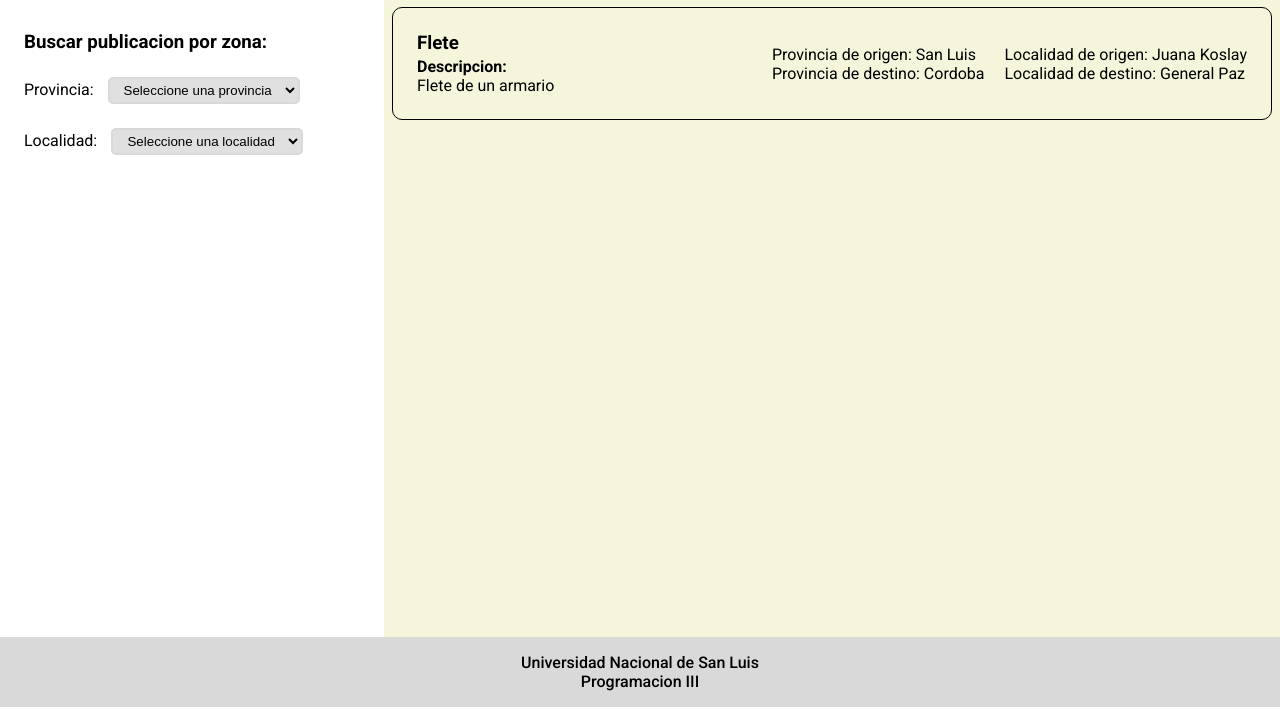
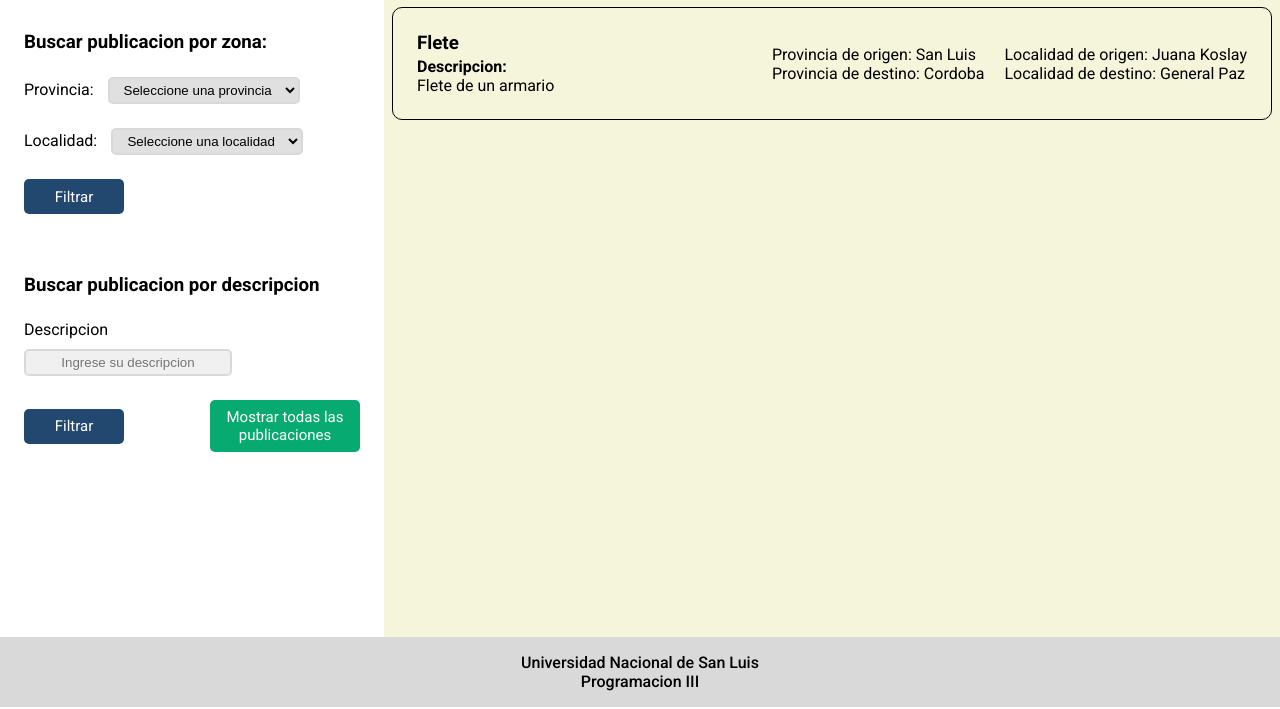
Before and after one commit to jero447/Proyecto-Integrador-Very-Deli, a PHP site: the page made by Very Deli/index.php in a window 1280 px wide. Shown: the part 91-800 px from the top of the page. Run offline with PHP 8.4, Linux system fonts and the light colour scheme; data comes from the database, SQL or seed files in the repository.

Commit message:
Agrego rama feature-filtrado-zona y funcinalidades de filtrado por zona y descripcion

```diff
--- a/Very Deli/conexionBD.php
+++ b/Very Deli/conexionBD.php
@@ -1,7 +1,7 @@
 <?php
 
 $db_host = "localhost";
-$db_nombre = "main";
+$db_nombre = "feature";
 $db_usuario = "user_delivery";
 $db_contra = "user";
 
--- a/Very Deli/index.php
+++ b/Very Deli/index.php
@@ -12,6 +12,24 @@
     <link rel="preconnect" href="https://fonts.googleapis.com">
     <link rel="preconnect" href="https://fonts.gstatic.com" crossorigin>
     <link href="https://fonts.googleapis.com/css2?family=Merriweather:ital,wght@0,300;0,400;0,700;0,900;1,300;1,400;1,700;1,900&family=Roboto:ital,wght@0,100;0,300;0,400;0,500;0,700;0,900;1,100;1,300;1,400;1,500;1,700;1,900&display=swap" rel="stylesheet">
+
+    <?php
+
+        function filtrarPublicaciones($prov_origen,$prov_destino,$local_origen,$local_destino){
+            require("./conexionBD.php");
+            $conexion = mysqli_connect($db_host,$db_usuario,$db_contra,$db_nombre);
+
+            if(mysqli_connect_errno()){
+                echo "Fallo al conectar con la base de datos";
+                exit();
+            }
+            mysqli_set_charset($conexion,"utf8");
+
+            $consulta = "SELECT idPublicacion,titulo,descripcion,volumen,peso,provincia_origen,provincia_destino,localidad_origen,localidad_destino FROM publicacion WHERE provincia_origen = '$prov_origen' AND provincia_destino = '$prov_destino'";
+            $resultado = mysqli_query($conexion,$consulta);
+        }
+
+    ?>
 </head>
 <body>
     <header>
@@ -39,19 +57,35 @@
     </header>
     <main>
         <div class="contenedor-filtro">
+            <form method="POST">
                 <h3>Buscar publicacion por zona:</h3>
                 <div class="filtro-zona">
                     <label>Provincia:</label>
-                <select id="provincia" onchange="cargarLocalidades()">
+                    <select id="provincia" onchange="cargarLocalidades()" name="provincia" >
                         <option value="" selected disabled>Seleccione una provincia</option>
                     </select>
                 </div>
                 <div class="filtro-zona">
                     <label>Localidad:</label>
-                <select id="localidad">
+                    <select id="localidad" name="localidad">
                         <option value="" selected disabled>Seleccione una localidad</option>
                     </select>
                 </div>
+                <input type="submit" value="Filtrar" name="filtrar" class="btn-filtrar">
+            </form>
+
+            <form method="POST">
+                <h3>Buscar publicacion por descripcion</h3>
+                <div class="filtro-desc">
+                    <label for="">Descripcion</label>
+                    <input type="text" name="descripcion" placeholder="Ingrese su descripcion">
+                </div>
+                <div class="contendor-btn-filtro">
+                    <input type="submit" value="Filtrar" name="filtrar-desc" class="btn-filtrar">
+                    <input type="submit" value="Mostrar todas las publicaciones" name="mostrar" class="btn-mostrar">
+                </div>
+            </form>
+
             <script>
                 const API_BASE_URL = "https://apis.datos.gob.ar/georef/api";
 
@@ -101,6 +135,9 @@
         <div class="contenedor-lista">
             <?php
 
+
+
+
             require("./conexionBD.php");
             $conexion = mysqli_connect($db_host,$db_usuario,$db_contra,$db_nombre);
 
@@ -110,7 +147,29 @@
             }
 
             mysqli_set_charset($conexion,"utf8");
-            $consulta = "SELECT idPublicacion,titulo,descripcion,volumen,peso,provincia_origen,provincia_destino,localidad_origen,localidad_destino FROM publicacion";
+
+            $where = "";
+
+            if(isset($_POST["filtrar"])){
+                $provincia = isset($_POST["provincia"]) ? mysqli_real_escape_string($conexion, $_POST["provincia"]) : "";
+                $localidad = isset($_POST["localidad"]) ? mysqli_real_escape_string($conexion, $_POST["localidad"]) : "";
+                if ($provincia && $localidad) {
+                    $where = "WHERE provincia_origen = '$provincia' AND localidad_origen = '$localidad'";
+                }
+            }
+
+            if(isset($_POST["filtrar-desc"])){
+                $descripcion = isset($_POST["descripcion"]) ? mysqli_real_escape_string($conexion, $_POST["descripcion"]) : "";
+                if($descripcion){
+                    $where = "WHERE titulo LIKE '%$descripcion%' OR descripcion LIKE '%$descripcion%'" ;
+                }
+            }
+
+            if(isset($_POST["mostrar"])){
+                $where = "";
+            }
+
+            $consulta = "SELECT idPublicacion,titulo,descripcion,volumen,peso,provincia_origen,provincia_destino,localidad_origen,localidad_destino FROM publicacion  $where";
             $resultado = mysqli_query($conexion,$consulta);
 
             while($fila = mysqli_fetch_array($resultado)){
--- a/Very Deli/paginas/estilos-publicacion.css
+++ b/Very Deli/paginas/estilos-publicacion.css
@@ -143,8 +143,6 @@ footer{
     height: 150px;
     opacity: 1;
 }
-.contenedor-publicacion {
-    background-color: #f5f5dc; /* beige */
 .contenedor-publicacion{
     background-color: beige;
     display: flex;
--- a/Very Deli/styles.css
+++ b/Very Deli/styles.css
@@ -66,6 +66,9 @@ footer{
     padding: 1.5rem;
     padding-top: 2rem;
     border: 1px;
+    display: flex;
+    flex-direction: column;
+    gap: 60px;
 }
 
 .filtro-zona{
@@ -79,6 +82,55 @@ footer{
     padding: 3px;
     background-color: #E0E0E0;
     border: 2px solid #D9D9D9;
+}
+
+.filtro-desc{
+    display: flex;
+    flex-direction: column;
+    gap: 10px;
+    margin-bottom: 1.5rem;
+    margin-top: 1.5rem;
+}
+
+.filtro-desc input{
+    width: 13rem;
+    text-align: center;
+    padding: 4px;
+    border-radius: 5px;
+    background-color: #F0F0F0;
+    border: 2px solid #D9D9D9;
+}
+
+.btn-filtrar{
+    width: 100px;
+    height: 35px;
+    padding: 8px;
+    border-radius: 5px;
+    border: none;
+    background-color: #224870;
+    color: #ffffff;
+    cursor: pointer;
+    font-family: "Roboto", sans-serif;
+    font-size: 15px;
+}
+
+.btn-mostrar{
+    width: 150px;
+    padding: 8px;
+    border-radius: 5px;
+    border: none;
+    background-color: #07ab71;
+    color: #ffffff;
+    cursor: pointer;
+    font-family: "Roboto", sans-serif;
+    font-size: 15px;
+    white-space: normal;
+}
+
+.contendor-btn-filtro{
+    display: flex;
+    justify-content: space-between;
+    align-items: center;
 }
 
 .contenedor-lista{
```
Lines whose indentation alone changed are shown as unchanged.
